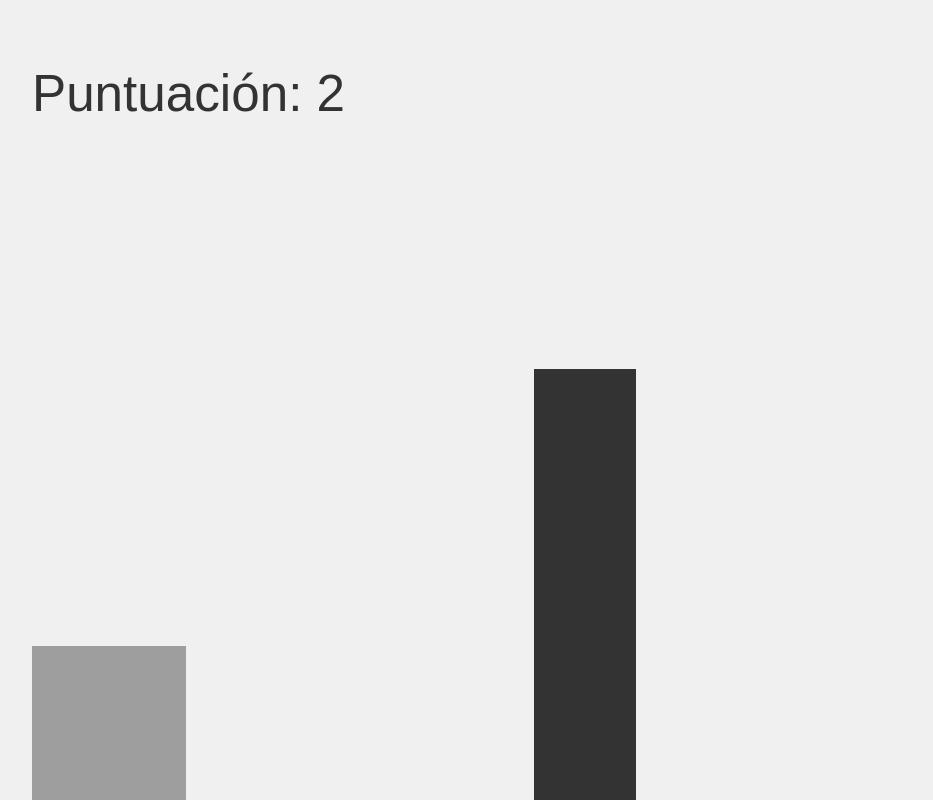
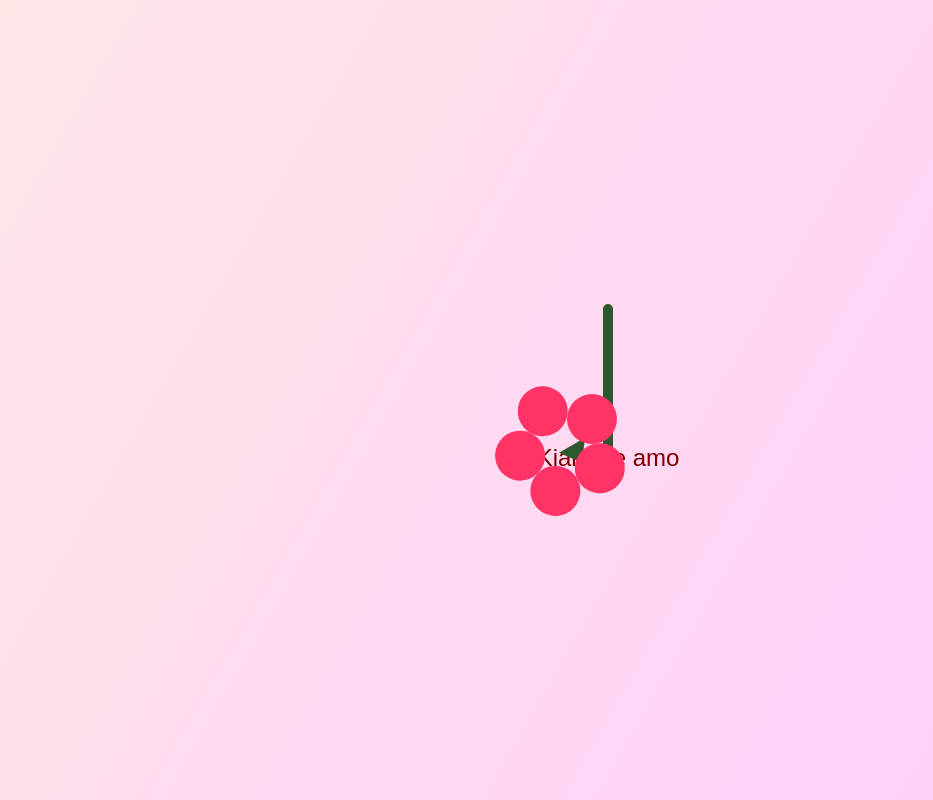
Before and after one commit to edelmarr/hola-al-mundo, a plain HTML site: page index.html in a window 1280 px wide. Shown: the whole page, without its empty margins (32-965 px from the left). Drawn offline with Linux system fonts and the light colour scheme; grey boxes are pictures that could not be loaded.

Commit message:
Update index.html

```diff
--- a/index.html
+++ b/index.html
@@ -1,135 +1,116 @@
 <!DOCTYPE html>
-<html lang="es">
+<html lang="en">
 <head>
   <meta charset="UTF-8">
   <meta name="viewport" content="width=device-width, initial-scale=1.0">
-    <title>Juego Hello Kitty</title>
+  <title>Rosa Animada</title>
   <style>
     body {
       margin: 0;
       padding: 0;
-            overflow: hidden;
-            background-color: #f0f0f0;
+      display: flex;
+      justify-content: center;
+      align-items: center;
+      height: 100vh;
+      background: linear-gradient(120deg, #ffe6e6, #ffccff);
+      font-family: Arial, sans-serif;
     }
-        .game-container {
+
+    .container {
       position: relative;
-            width: 100vw;
-            height: 100vh;
+      text-align: center;
     }
-        #kitty {
+
+    .stem {
+      width: 10px;
+      height: 150px;
+      background: #2d572c;
+      margin: 0 auto;
+      border-radius: 5px;
+    }
+
+    .leaves {
+      position: relative;
+      width: 0;
+      height: 0;
+      border-style: solid;
+      border-width: 20px 15px 0 15px;
+      border-color: #2d572c transparent transparent transparent;
+      margin-top: -10px;
+      left: 25px;
+      transform: rotate(-30deg);
+    }
+
+    .flower {
+      position: relative;
+      margin-top: -40px;
+    }
+
+    .petal {
+      width: 50px;
+      height: 50px;
+      background: #ff3366;
+      border-radius: 50%;
       position: absolute;
-            width: 12vw;
-            height: 12vw;
-            background-image: url('https://www.pngkit.com/png/full/231-2317606_hello-kitty-png-hello-kitty.png');
-            background-size: cover;
-            bottom: 0;
-            left: 5vw;
     }
-        .obstacle {
-            position: absolute;
-            width: 8vw;
-            height: 15vh;
-            background-color: #333;
-            bottom: 0;
-            animation: moveObstacle 2s infinite linear;
+
+    .petal1 {
+      transform: rotate(0deg) translate(30px, -30px);
     }
-        @keyframes moveObstacle {
-            0% { left: 100%; }
-            100% { left: -8vw; }
+
+    .petal2 {
+      transform: rotate(72deg) translate(30px, -30px);
     }
-        .scoreboard {
-            position: fixed;
-            top: 5vw;
-            left: 5vw;
-            font-size: 4vw;
-            font-family: 'Arial', sans-serif;
-            color: #333;
+
+    .petal3 {
+      transform: rotate(144deg) translate(30px, -30px);
+    }
+
+    .petal4 {
+      transform: rotate(216deg) translate(30px, -30px);
+    }
+
+    .petal5 {
+      transform: rotate(288deg) translate(30px, -30px);
+    }
+
+    #message {
+      font-size: 24px;
+      color: #800000;
+      margin-top: 20px;
+      opacity: 0;
     }
   </style>
 </head>
 <body>
+  <div class="container">
+    <div class="stem"></div>
+    <div class="leaves"></div>
+    <div class="flower">
+      <div class="petal petal1"></div>
+      <div class="petal petal2"></div>
+      <div class="petal petal3"></div>
+      <div class="petal petal4"></div>
+      <div class="petal petal5"></div>
+    </div>
+    <p id="message"></p>
+  </div>
+  <script>
+    const message = document.getElementById('message');
+    const text = "Kiara, te amo";
+    let index = 0;
 
-    <div class="game-container">
-        <div id="kitty"></div>
-        <div class="scoreboard">
-            Puntuación: <span id="score">0</span>
-        </div>
-    </div>
-
-    <script>
-        let kitty = document.getElementById('kitty');
-        let score = 0;
-        let scoreDisplay = document.getElementById('score');
-        let gravity = 2;
-        let isJumping = false;
-
-        // Crear obstáculos
-        function createObstacle() {
-            let obstacle = document.createElement('div');
-            obstacle.classList.add('obstacle');
-            document.body.appendChild(obstacle);
-            let randomPosition = Math.random() * (window.innerHeight - 50);
-
-            obstacle.style.height = randomPosition + 'px';
-
-            // Animación para que el obstáculo se mueva
-            let obstacleMovement = setInterval(() => {
-                let kittyRect = kitty.getBoundingClientRect();
-                let obstacleRect = obstacle.getBoundingClientRect();
-
-                // Detectar colisión con Hello Kitty
-                if (kittyRect.left < obstacleRect.right && kittyRect.right > obstacleRect.left &&
-                    kittyRect.top < obstacleRect.bottom && kittyRect.bottom > obstacleRect.top) {
-                    clearInterval(obstacleMovement);
-                    alert('¡Game Over! Tu puntuación es: ' + score);
-                    location.reload();
+    function typeText() {
+      if (index < text.length) {
+        message.textContent += text[index];
+        index++;
+        setTimeout(typeText, 150);
+      } else {
+        message.style.opacity = 1;
       }
-            }, 10);
-
-            // Eliminar obstáculos fuera de la pantalla
-            setTimeout(() => {
-                document.body.removeChild(obstacle);
-            }, 2000);
     }
 
-        // Saltar
-        function jump() {
-            if (isJumping) return;
-            isJumping = true;
-            let jumpHeight = 0;
-            let jumpInterval = setInterval(() => {
-                if (jumpHeight >= 20) {
-                    clearInterval(jumpInterval);
-                    let fallInterval = setInterval(() => {
-                        if (jumpHeight <= 0) {
-                            clearInterval(fallInterval);
-                            isJumping = false;
-                        }
-                        jumpHeight -= gravity;
-                        kitty.style.bottom = jumpHeight + 'vh';
-                    }, 20);
-                }
-                jumpHeight += gravity;
-                kitty.style.bottom = jumpHeight + 'vh';
-            }, 20);
-        }
-
-        // Mover obstáculos y aumentar puntuación
-        function gameLoop() {
-            score++;
-            scoreDisplay.textContent = score;
-            createObstacle();
-        }
-
-        // Iniciar el juego
-        document.addEventListener('keydown', (e) => {
-            if (e.key === ' ' || e.key === 'ArrowUp') {
-                jump();
-            }
-        });
-
-        setInterval(gameLoop, 2000);
+    window.onload = typeText;
   </script>
-
 </body>
 </html>
```
Lines whose indentation alone changed are shown as unchanged.
